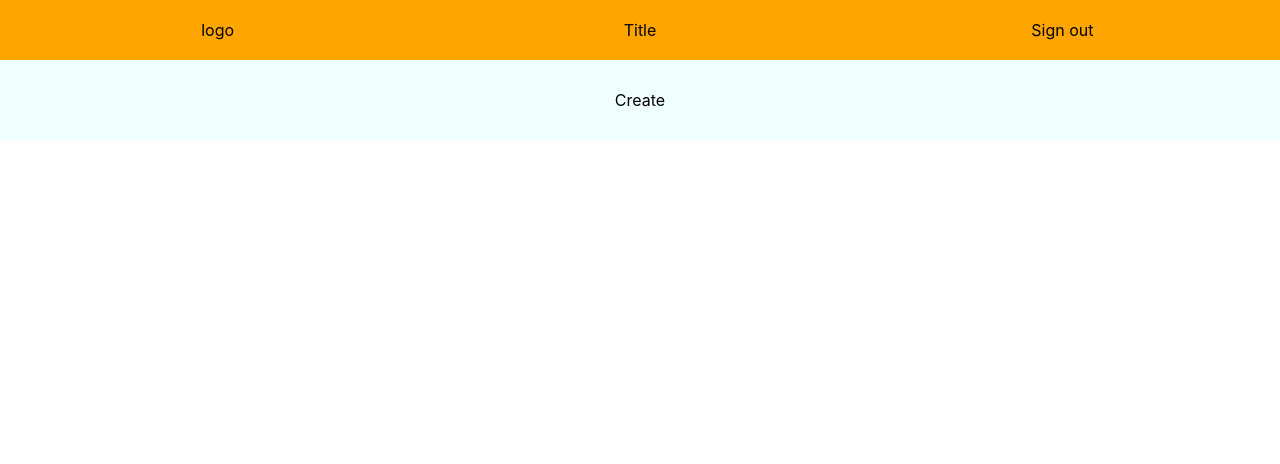
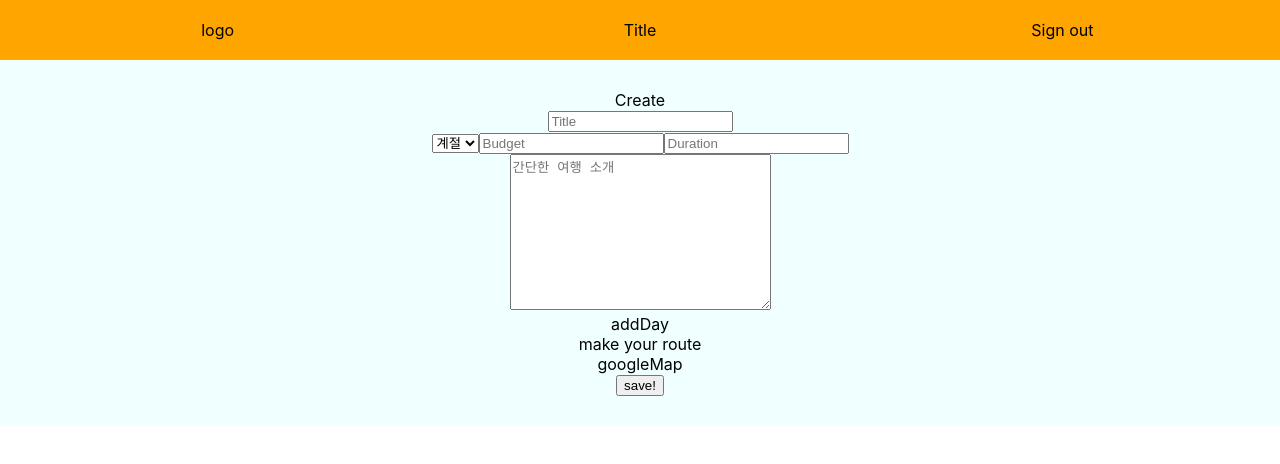
Before and after one commit to kangdaelyeol/j_attraction, a React (Create React App) app: page /create in a window 1280 px wide. Shown: the top 464 px of the page. Built offline with nearby package versions, Linux system fonts and the light colour scheme; the HTML template or start-up script is replaced by a standard one.

Commit message:
create supplement

```diff
--- a/src/components/create/Create.jsx
+++ b/src/components/create/Create.jsx
@@ -1,19 +1,81 @@
-import React from "react";
-import Styles from "./create.module.css";
-
+import React, { useState } from 'react';
+import Styles from './create.module.css';
+import Day from './Day';
 /** required
  * google Map
  * title
  * summary(people, location, days, weather, budget, category)
- * route (locations of places)
- * place (spendingTime, price, des), moving(way, spendingtime, tips)
- *
+ * Day[1, 2, 3]
+ * * route (locations of places)
+ * * place (spendingTime, price, des), moving(way, spendingtime, tips), pictures[]
  */
 
 const Create = () => {
-  return (
-    <div className={Styles.container}>Create</div>
-  )
-}
+	const [day, setDay] = useState([]);
+
+	const onAddDayClick = () => {
+		setDay((day) => {
+			const newday = { day: day.length + 1 };
+			return [...day, newday];
+		});
+	};
+
+	const onRemoveDayClick = (index) => {
+		let dayIndex = 1;
+		const newDays = [];
+		day.forEach((v) => {
+			console.log(v);
+			if (Number(v.day) !== Number(index)) {
+				v.day = dayIndex;
+				newDays.push({
+					...v,
+					day: dayIndex++,
+				});
+			}
+		});
+		console.log(index, newDays);
+		return setDay(newDays);
+	};
+
+	return (
+		<div className={Styles.container}>
+			<div className='title'>Create</div>
+			<input type='text' placeholder='Title' />
+			<div className='summary'>
+				<select name='season' id='season'>
+					<option value=''>계절</option>
+					<option value='spring'>봄</option>
+					<option value='summer'>여름</option>
+					<option value='autumn'>가을</option>
+					<option value='winter'>겨울</option>
+				</select>
+				<input type='text' placeholder='Budget' />
+				<input type='text' placeholder='Duration' />
+			</div>
+			<textarea name='introduction' id='introduction' cols='30' rows='10' placeholder='간단한 여행 소개'></textarea>
+			<div className='daybox'>
+				{day.map((v, index) => {
+					return (
+						<div
+							key={index}
+							data-index={v.day}
+							onClick={(e) => {
+								onRemoveDayClick(v.day);
+							}}
+							className='day'
+						>
+							day{v.day}
+						</div>
+					);
+				})}
+				<div onClick={onAddDayClick} className='addday'>
+					addDay
+				</div>
+			</div>
+			<Day />
+      <button className="save">save!</button>
+		</div>
+	);
+};
 
 export default Create;
--- /dev/null
+++ b/src/components/create/Day.jsx
@@ -0,0 +1,16 @@
+import React from 'react';
+import Styles from './day.module.css';
+
+const Day = () => {
+	return (
+		<div className='container'>
+			<div className='map'>
+				<span>make your route</span>
+				<div className='google__map'>googleMap</div>
+			</div>
+
+		</div>
+	);
+};
+
+export default Day;
```
Also changed, not shown: src/components/create/day.module.css (added).
